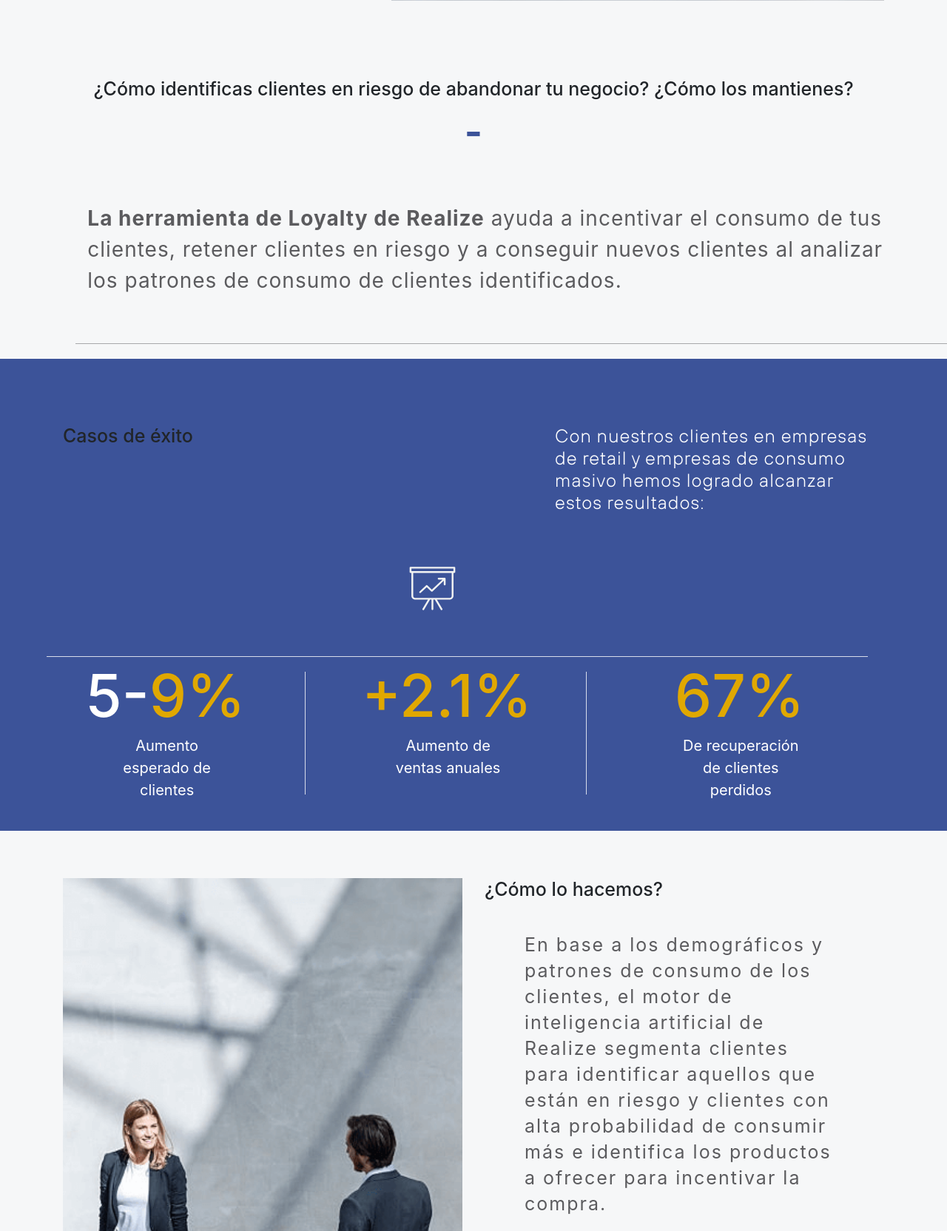
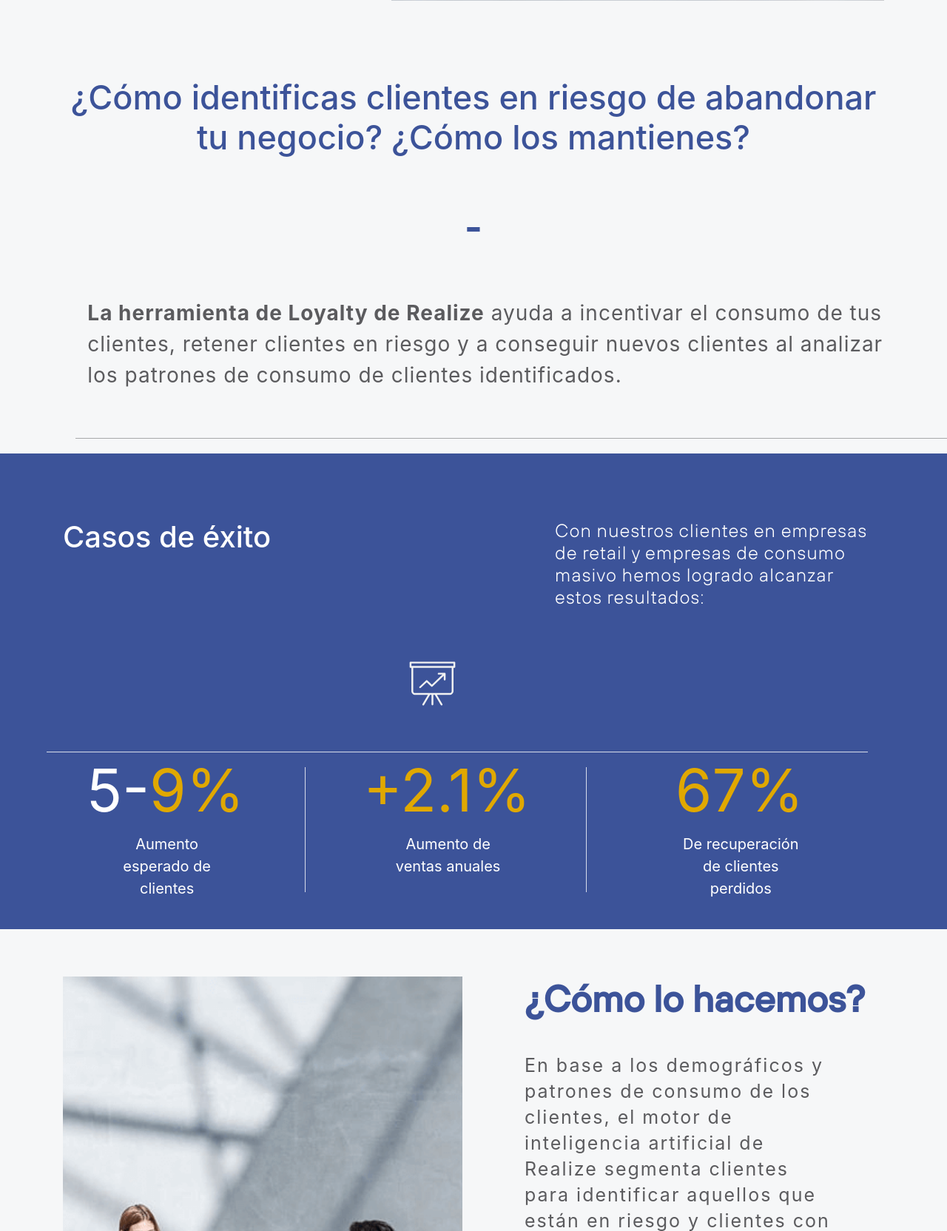
Before and after one commit to luigitercerobold/Realize-php, a PHP site: page /loyalty.php in a window 1280 px wide. Shown: the part 781-2445 px from the top of the page at 74% size. Run offline with PHP 8.4, Linux system fonts and the light colour scheme; some libraries are stand-ins or nearby versions.

Commit message:
loyalty headers corregido

```diff
--- a/assets/css/styles.scss
+++ b/assets/css/styles.scss
@@ -765,12 +765,12 @@ header{
         width: 10%;
     }
 }
-.res h1{
+.res .subtitulo{
     width: 100%;
     color: white;
     font-size: 8rem;
 }
-.res p{
+.res .parrafo{
     margin-left: 24%;
     color: white;
     width: 53%;
--- a/loyalty.php
+++ b/loyalty.php
@@ -24,7 +24,7 @@
     </section>
     <section class="info ">
         <div class="container">
-            <h1>¿Cómo identificas clientes en riesgo de abandonar tu negocio? ¿Cómo los mantienes?</h1>
+            <h2 class="title">¿Cómo identificas clientes en riesgo de abandonar tu negocio? ¿Cómo los mantienes?</h2>
             <span style="margin-top:5%;font-size: 52px; color: #3c5399;font-weight: bold;">-</span>
             <div class="mip ">
                 <p> <span style="font-weight: bold;"> La herramienta de Loyalty de Realize</span> ayuda a incentivar el consumo
@@ -39,7 +39,7 @@
             <div class="info1">
                 <div class="row">
                     <div class="col-lg-7 col-md-12">
-                        <h1>Casos de éxito</h1>
+                        <h3 class="title">Casos de éxito</h3>
                     </div>
                     <div class="col-lg-5 col-md-12">
                         <p>Con nuestros clientes en empresas de retail y empresas de consumo masivo hemos logrado alcanzar estos
@@ -55,22 +55,22 @@
                 <div class="row">
                     <div class="col-lg-4 percentage-container">
                         <div class="elem">
-                            <h1>5-<span style="color: #e0a800;">9%</span> </h1>
-                            <p>Aumento esperado de clientes</p>
+                            <p class="subtitulo">5-<span style="color: #e0a800;">9%</span> </p>
+                            <p  class="parrafo">Aumento esperado de clientes</p>
                         </div>
                         <div class="vline"></div>
                     </div>
                     <div class="col-lg-4 percentage-container">
                         <div class="elem">
-                            <h1><span style="color: #e0a800;">+2.1%</span> </h1>
-                            <p>Aumento de ventas anuales</p>
+                            <p class="subtitulo"><span style="color: #e0a800;">+2.1%</span> </p>
+                            <p  class="parrafo">Aumento de ventas anuales</p>
                         </div>
                         <div class="vline"></div>
                     </div>
                     <div class="col-lg-4 percentage-container">
                         <div class="elem">
-                            <h1><span style="color: #e0a800;">67%</span> </h1>
-                            <p>De recuperación de clientes perdidos</p>
+                            <p class="subtitulo"><span style="color: #e0a800;">67%</span> </p>
+                            <p class="parrafo">De recuperación de clientes perdidos</p>
                         </div>
                     </div>
                 </div>
@@ -89,7 +89,7 @@
 
                     <div class="col-lg-6 col-md-6 col-12">
                         <div class="infoDesc ">
-                            <h1>¿Cómo lo hacemos?</h1>
+                            <h2 class="title">¿Cómo lo hacemos?</h2>
                             <p>
                                 En base a los demográficos y patrones de consumo de los
                                 clientes, el motor de inteligencia artificial de Realize
--- a/public/css/styles.css
+++ b/public/css/styles.css
@@ -912,13 +912,13 @@ header {
   }
 }
 
-.res h1 {
+.res .subtitulo {
   width: 100%;
   color: white;
   font-size: 8rem;
 }
 
-.res p {
+.res .parrafo {
   margin-left: 24%;
   color: white;
   width: 53%;
```
Also changed, not shown: 1 other file.
